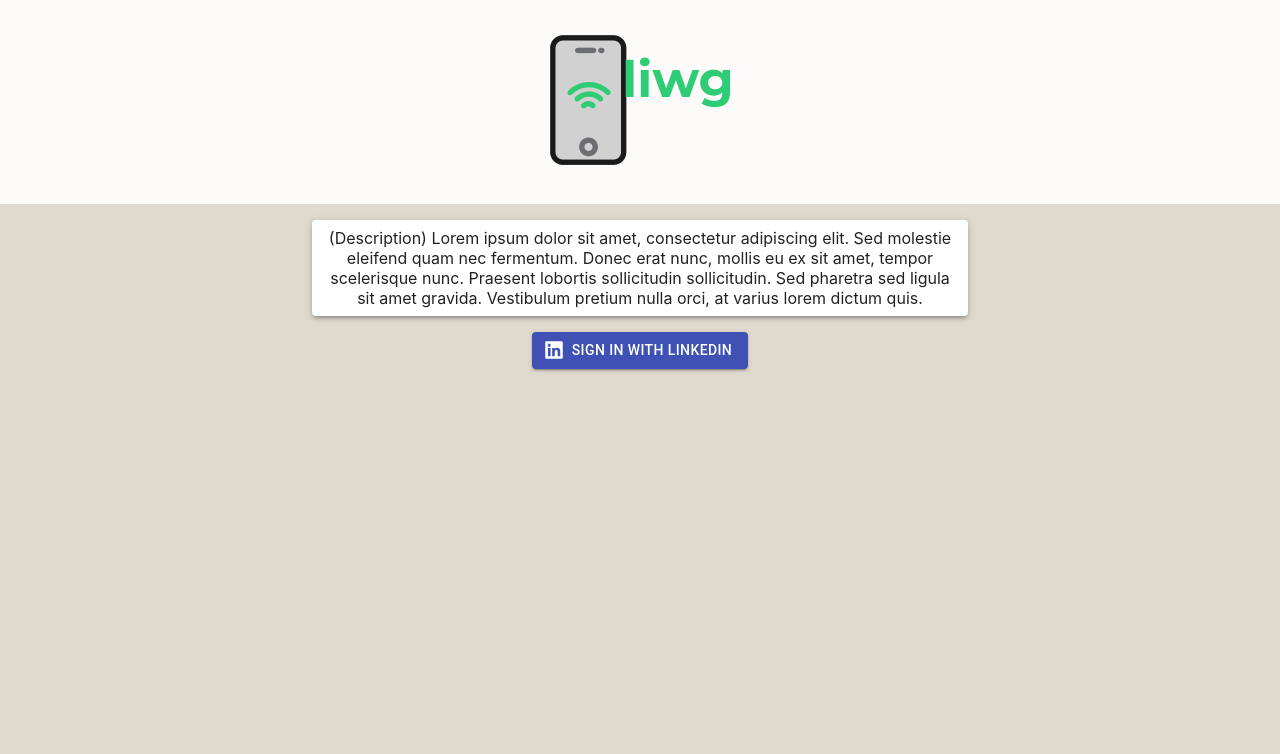
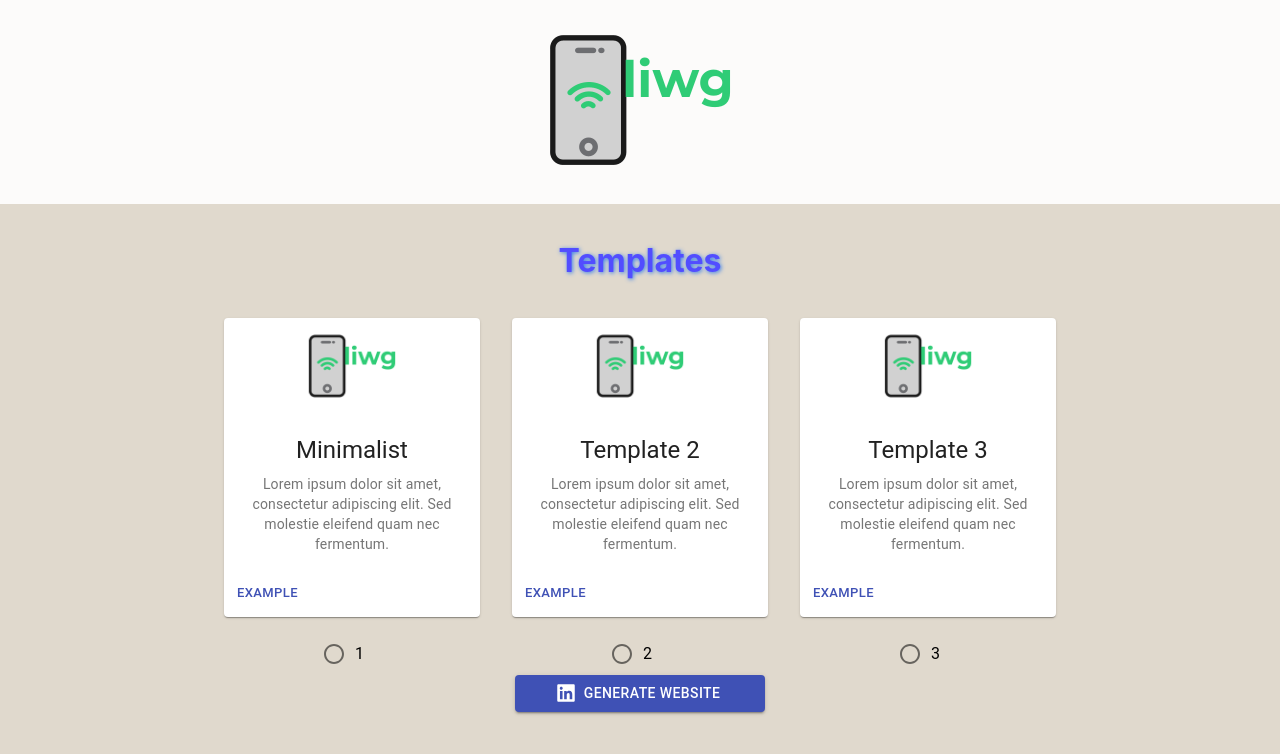
Before and after one commit to ahmedsakr/liwg, a React (Create React App) app in the folder landing-page/: page / in a window 1280 px wide. Shown: the top 754 px of the page. Built offline with nearby package versions, Linux system fonts and the light colour scheme.

Commit message:
Template selection (#16)
* material ui makeStyles

* updated styles and example link on template card

* minor code spacing change

```diff
--- a/landing-page/src/App.js
+++ b/landing-page/src/App.js
@@ -1,11 +1,12 @@
-import React from 'react';
+import React, { useState, useEffect } from 'react';
 import logo from './images/liwg-logo-200x200.png'
 import LinkedInLogin from './Components/LinkedInLogin';
+import TemplateSelect from './Components/TemplateSelect'
 import { Paper } from '@material-ui/core';
-import { withStyles } from '@material-ui/core/styles';
+import { makeStyles } from '@material-ui/core/styles';
 import flowStates from './FlowStates';
 
-const styles = {
+const styles = makeStyles({
 
     app: {
       textAlign: 'center',
@@ -24,25 +25,20 @@ const styles = {
       margin: '16px',
       display: 'inline-block'
     },
-};
+});
 
-class App extends React.Component  {
+const App = () => {
 
-  state = {
-    userState : flowStates.SIGN_IN
-  }
+  const classes  = styles();
+  const [userState, setUserState] = useState(flowStates.AUTH_SUCCESS);
 
-  componentDidMount(){
+  useEffect(() => {
     document.body.style.backgroundColor = '#e0d9cd';
-  }
-
-  render() {
-
-    const { classes } = this.props;
+  }, []);
 
   var flowContent = null;
 
-    switch(this.state.userState) {
+  switch(userState) {
 
     case flowStates.SIGN_IN:
       flowContent =
@@ -60,11 +56,12 @@ class App extends React.Component  {
       flowContent =
         <div>
           <h2>There was a problem signing you in. Please try again.</h2>
-            <LinkedInLogin></LinkedInLogin>
+          <LinkedInLogin/>
         </div>
       break;
     case flowStates.AUTH_SUCCESS:
       //Template selection
+      flowContent = <TemplateSelect/>
       break;
 
     default:
@@ -81,8 +78,8 @@ class App extends React.Component  {
 
     </div>
   );
-  }
+
 
 }
 
-export default withStyles(styles)(App);
+export default App;
--- a/landing-page/src/Components/LinkedInLogin.js
+++ b/landing-page/src/Components/LinkedInLogin.js
@@ -2,16 +2,14 @@ import React from 'react';
 import { Button } from '@material-ui/core';
 import { FaLinkedin } from 'react-icons/fa';
 
-class LinkedInLogin extends React.Component  {
+const LinkedInLogin = () => {
 
-  render() {
+  return (
+    <div>
+      <Button variant="contained" color="primary" startIcon={<FaLinkedin/>} href="http://localhost:5000/auth/linkedin/login">Sign in with LinkedIn</Button>
+    </div>
+  );
 
-    return (
-      <div>
-        <Button variant="contained" color="primary" startIcon={<FaLinkedin/>} href="http://localhost:5000/auth/linkedin/login">Sign in with LinkedIn</Button>
-      </div>
-    );
-  }
 }
 
 export default LinkedInLogin;
--- a/landing-page/src/Components/Template.js
+++ b/landing-page/src/Components/Template.js
@@ -5,39 +5,44 @@ import Card from '@material-ui/core/Card';
 import CardContent from '@material-ui/core/CardContent';
 import CardMedia from '@material-ui/core/CardMedia';
 import Typography from '@material-ui/core/Typography';
-import { withStyles } from '@material-ui/core/styles';
+import CardActions from '@material-ui/core/CardActions';
+import Button from '@material-ui/core/Button';
+import { makeStyles } from '@material-ui/core/styles';
 
-const styles = {
+const styles = makeStyles({
 
     templateCard: {
         maxWidth: '256px',
         margin: '16px'
     },
-};
+});
 
-class Template extends React.Component  {
+const Template = (props) =>  {
 
-    render() {
-
-        const { classes } = this.props;
+    const classes = styles();
 
     return (
         <div>
             <Card className={classes.templateCard}>
-                    <CardMedia> <img src={this.props.image} alt={''} width="96px" height="96px"/> </CardMedia>
+                <CardMedia>
+                    <img src={props.image} alt={''} width="96px" height="96px"/>
+                </CardMedia>
                 <CardContent>
                     <Typography gutterBottom variant="h5" component="h2">
-                            {this.props.name}
+                        {props.name}
                     </Typography>
                     <Typography variant="body2" color="textSecondary" component="p">
-                            {this.props.description}
+                        {props.description}
                     </Typography>
                 </CardContent>
+                <CardActions>
+                    <Button size="small" color="primary" href={"/example?template=" + props.value} target="_blank">Example</Button>
+                </CardActions>
             </Card>
-                <FormControlLabel value={this.props.value} control={<Radio color="primary"/>} label={this.props.value}/>
+            <FormControlLabel value={props.value} control={<Radio color="primary"/>} label={props.value}/>
         </div>
     );
-    }
+
 }
 
-export default withStyles(styles)(Template);
+export default Template;
--- a/landing-page/src/Components/TemplateSelect.js
+++ b/landing-page/src/Components/TemplateSelect.js
@@ -1,26 +1,49 @@
-import React from 'react';
+import React, { useState } from 'react';
 import RadioGroup from '@material-ui/core/RadioGroup';
 import FormControl from '@material-ui/core/FormControl';
 import Template from './Template';
 import logo from './../images/liwg-logo-200x200.png'
+import { Button } from '@material-ui/core';
+import { FaLinkedin } from 'react-icons/fa';
+import { makeStyles } from '@material-ui/core/styles';
 
-class TemplateSelect extends React.Component  {
+const styles = makeStyles({
 
-    state = {
-        selectedTemplate : 0
+    Button: {
+        display: 'flex',
+        width: '250px',
+        marginLeft: 'auto',
+        marginRight: 'auto'
+    },
+
+    Container: {
+        padding: '16px',
+    },
+
+    Title: {
+        color: '#524dff',
+        textShadow: '1px 1px 4px #347deb'
+    }
+});
+
+const TemplateSelect = (props) =>  {
+
+    const classes = styles();
+    const [selectedTemplate, selectTemplate] = useState(0);
+
+    const handleChange = (event) => {
+         selectTemplate(parseInt(event.target.value));
     }
 
-    render() {
-
     return (
-            <div>
-                <h2>Templates</h2>
+        <div className={classes.Container}>
+            <h1 className={classes.Title}>Templates</h1>
 
             <FormControl component="fieldset">
-                    <RadioGroup row onChange={(event) => this.handleChange(event)}>
+                <RadioGroup row onChange={(event) => handleChange(event)}>
                     <Template
                         value="1"
-                            name="Template 1"
+                        name="Minimalist"
                         image={logo}
                         description="Lorem ipsum dolor sit amet, consectetur adipiscing elit. Sed molestie eleifend quam nec fermentum."
                     />
@@ -38,15 +61,10 @@ class TemplateSelect extends React.Component  {
                     />
                 </RadioGroup>
             </FormControl>
+
+            <Button className={classes.Button} variant="contained" color="primary" startIcon={<FaLinkedin/>} href={"/generate?template=" + selectedTemplate}>Generate Website</Button>
         </div>
-
     );
 }
 
-    handleChange(event){
-        this.setState({selectedTemplate : parseInt(event.target.value)});
-    }
-
-}
-
 export default TemplateSelect;
```
Lines whose indentation alone changed are shown as unchanged.
